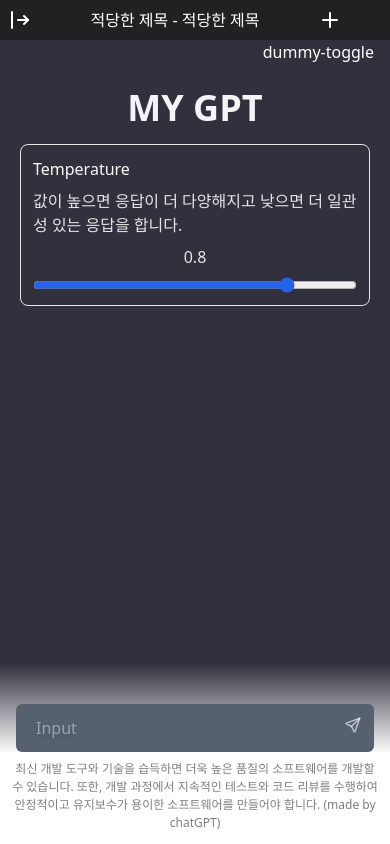
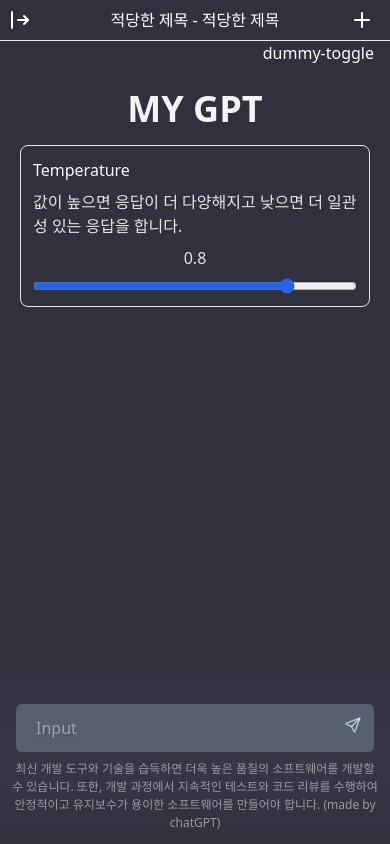
Before and after one commit to DevooKim/My-GPT-client, a Next.js app: page / in a window 390 px wide. Built offline with nearby package versions, Linux system fonts and the light colour scheme.

Commit message:
fix dark color

```diff
--- a/components/Chat/Chat.tsx
+++ b/components/Chat/Chat.tsx
@@ -25,7 +25,7 @@ export default function Chat({ item }: Props) {
                             <ChatMessage key={index} message={v} />
                         ))}
                         <div
-                            className="h-[172px] bg-white dark:bg-[#343541]"
+                            className="h-[172px] bg-[#343541]"
                         />
                     </>
                 )}
--- a/components/Chat/Components/ChatInput.tsx
+++ b/components/Chat/Components/ChatInput.tsx
@@ -23,7 +23,7 @@ export default function ChatInput() {
     }, [isLoading]);
 
     return (
-        <div className="absolute bottom-0 left-0 w-full pt-6 border-transparent bg-gradient-to-b from-transparent via-white to-white dark:border-white/20 dark:via-mygpt-second dark:to-mygpt">
+        <div className="absolute bottom-0 left-0 w-full pt-6 bg-gradient-to-b from-transparent border-white/20 via-mygpt-second to-mygpt">
             <div className="stretch mx-2 mt-4 flex flex-row gap-3 last:mb-2 md:mx-4 md:mt-[52px] md:last:mb-6 lg:mx-auto lg:max-w-3xl">
                 <div className="flex relative mx-2 w-full bg-[#56606E] rounded-md focus-within:border focus-within:rounded-md">
                     <textarea
@@ -47,7 +47,7 @@ export default function ChatInput() {
                 </div>
             </div>
 
-            <div className="px-3 pt-2 pb-3 text-center text-[12px] text-black/50 dark:text-white/50 md:px-4 md:pt-3 md:pb-6">
+            <div className="px-3 pt-2 pb-3 text-center text-[12px] text-white/50 md:px-4 md:pt-3 md:pb-6">
                 최신 개발 도구와 기술을 습득하면 더욱 높은 품질의 소프트웨어를
                 개발할 수 있습니다. 또한, 개발 과정에서 지속적인 테스트와 코드
                 리뷰를 수행하여 안정적이고 유지보수가 용이한 소프트웨어를
--- a/components/Navbar/Navbar.tsx
+++ b/components/Navbar/Navbar.tsx
@@ -2,16 +2,16 @@ import { IconPlus } from "@tabler/icons-react";
 
 export default function Navbar() {
     return (
-        <nav className="flex w-full justify-between bg-[#202123] py-2 px-4">
-            <div className="mr-4"></div>
+        <nav className="flex items-center justify-between w-full px-4 py-2 border-b bg-mygpt">
+            <div className="mr-6"></div>
 
-            <div className="max-w-[240px] overflow-hidden text-ellipsis whitespace-nowrap">
+            <div className="text-center max-w-[240px] overflow-hidden text-ellipsis whitespace-nowrap">
                 {/* {selectedConversation.name} */}
                 적당한 제목 - 적당한 제목
             </div>
 
             <IconPlus
-                className="mr-8 cursor-pointer hover:text-neutral-400"
+                className="cursor-pointer hover:text-neutral-400"
                 // onClick={onNewConversation}
             />
         </nav>
```
